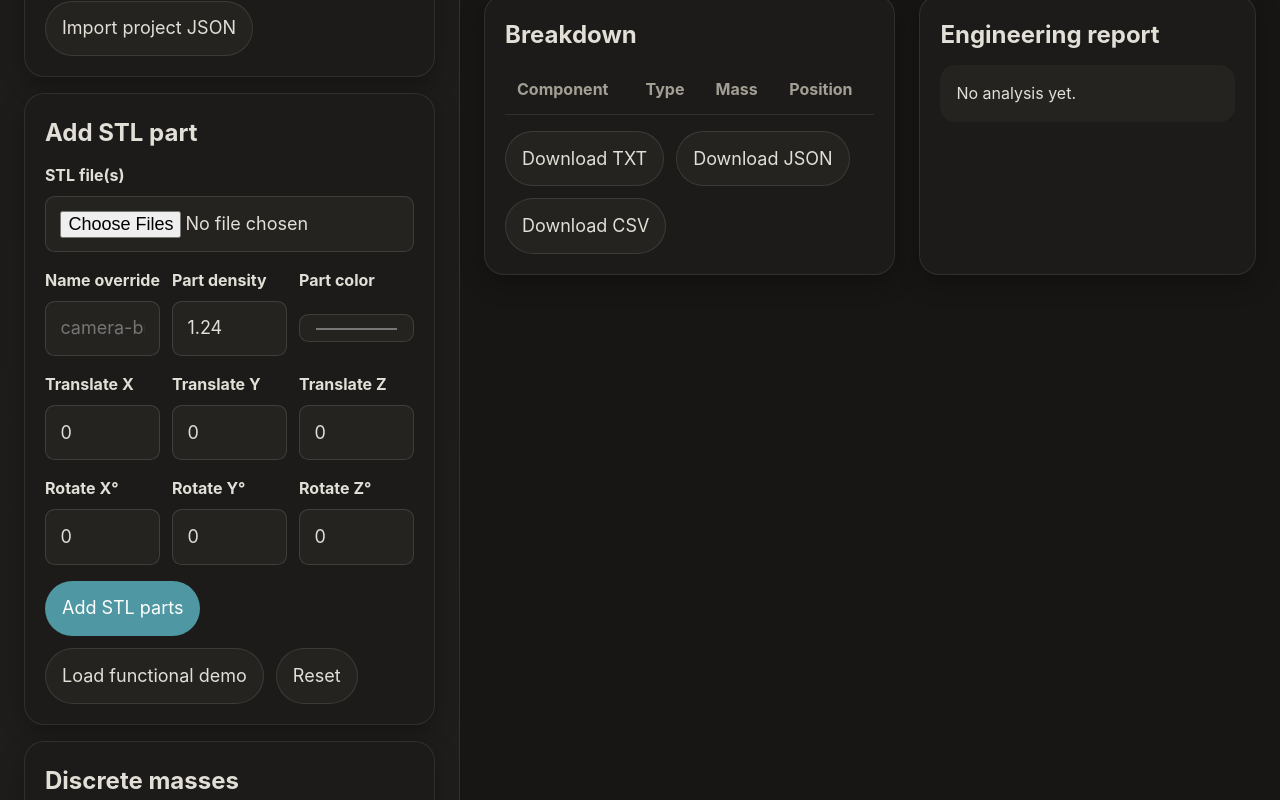
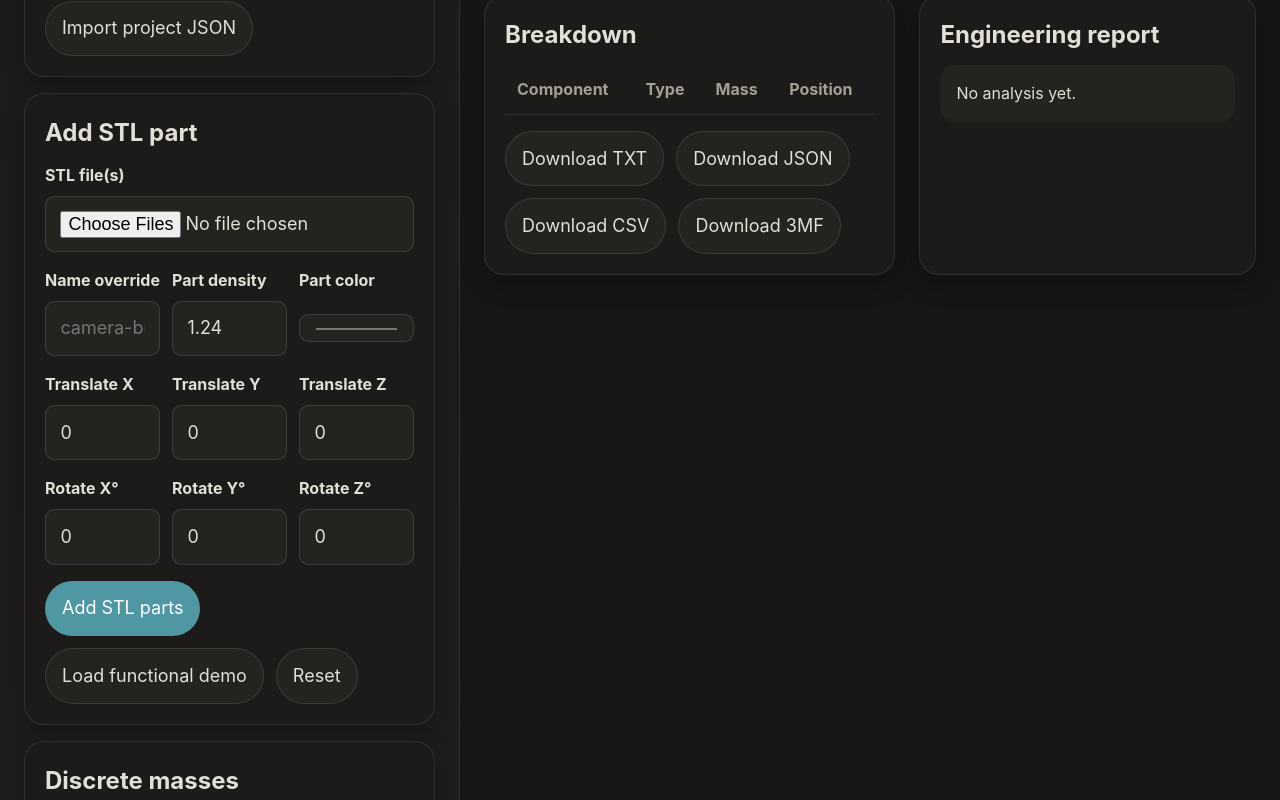
Before and after one commit to kristjan6/3MF-STL-balance-ultimate, a plain HTML site: page index.html in a window 1280 px wide. Shown: the part 900-1700 px from the top of the page. Drawn offline with nearby package versions, Linux system fonts and the light colour scheme; a web font is replaced by a local one.

Commit message:
Add 3MF download button to index.html

```diff
--- a/index.html
+++ b/index.html
@@ -170,7 +170,7 @@
         <div class="panel" style="padding:var(--space-5)">
           <h2>Breakdown</h2>
           <table><thead><tr><th>Component</th><th>Type</th><th>Mass</th><th>Position</th></tr></thead><tbody id="breakdownTable"></tbody></table>
-          <div class="btns" style="margin-top:var(--space-4)"><button class="btn secondary" id="downloadTxtBtn">Download TXT</button><button class="btn secondary" id="downloadJsonBtn">Download JSON</button><button class="btn secondary" id="downloadCsvBtn">Download CSV</button></div>
+          <div class="btns" style="margin-top:var(--space-4)"><button class="btn secondary" id="downloadTxtBtn">Download TXT</button><button class="btn secondary" id="downloadJsonBtn">Download JSON</button><button class="btn secondary" id="downloadCsvBtn">Download CSV</button><button class="btn secondary" id="download3mfBtn">Download 3MF</button></div>
         </div>
         <div class="panel" style="padding:var(--space-5)">
           <h2>Engineering report</h2>
```
